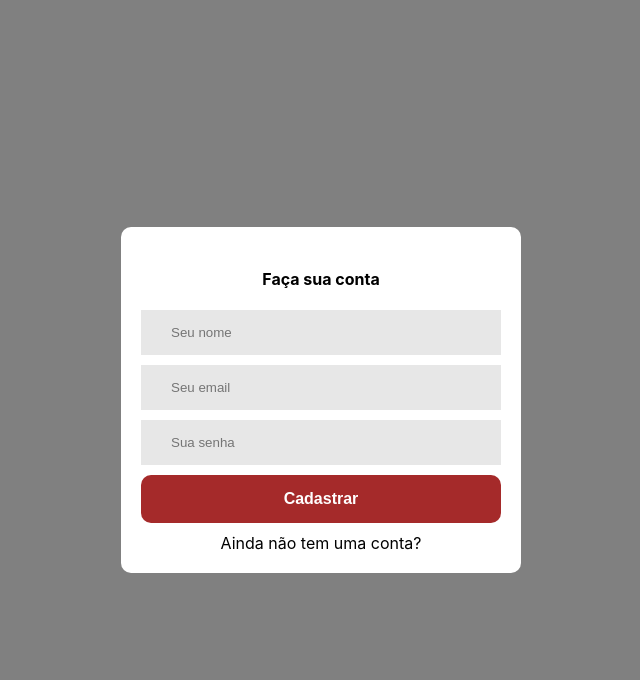
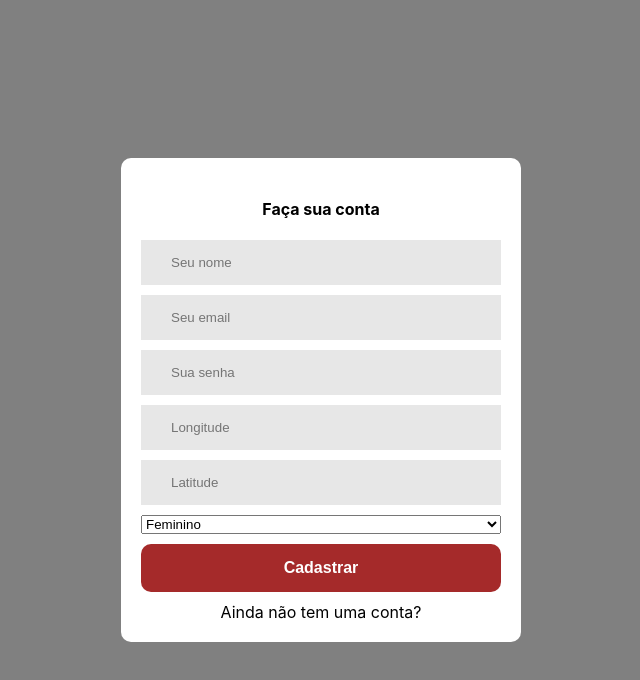
Before and after one commit to Raafaeel/Trabalho-Sistemas-Distribuidos, a Next.js app in the folder Programa para cadastro de usuários/nextjs-login/: page /cadastro in a window 1280 px wide. Shown: the top 680 px of the page, without its empty margins (319-959 px from the left). Built offline with nearby package versions, Linux system fonts and the light colour scheme.

Commit message:
asdasd
asdasdasd

```diff
--- a/Programa para cadastro de usuários/nextjs-login/package.json
+++ b/Programa para cadastro de usuários/nextjs-login/package.json
@@ -13,6 +13,7 @@
     "jsonwebtoken": "^9.0.2",
     "next": "15.0.3",
     "react": "18.3.1",
-    "react-dom": "18.3.1"
+    "react-dom": "18.3.1",
+    "react-hook-form": "^7.53.2"
   }
 }
--- a/Programa para cadastro de usuários/nextjs-login/pages/cadastro.js
+++ b/Programa para cadastro de usuários/nextjs-login/pages/cadastro.js
@@ -3,58 +3,96 @@ import Link from 'next/link';
 import { setCookie } from 'cookies-next';
 import { useRouter } from 'next/router';
 import styles from '../styles/Login.module.css';
-import LoginCard from "../src/components/loginCard/loginCard"
+import LoginCard from "../src/components/loginCard/loginCard";
 import Button from '../src/components/button/button';
 import Input from '../src/components/input/input';
+import { useForm } from "react-hook-form";
 
-export default function CadastroPage(){
+export default function CadastroPage() {
     const [formData, setFormData] = useState({
         name: '',
         email: '',
         password: '',
-    })
+        longitude: '',
+        latitude: '',
+    });
 
-    const[error, setError] = useState('')
-    const router = useRouter()
+    const [error, setError] = useState('');
+    const router = useRouter();
+    const { register, handleSubmit } = useForm();
+
     const handleFormEdit = (event, name) => {
         setFormData({
             ...formData,
-            [name]: event.target.value
-        })
+            [name]: event.target.value,
+        });
+    };
+
+    const handleForm = async (data) => {
+        try {
+            const response = await fetch('/api/user/cadastro', {
+                method: 'POST',
+                body: JSON.stringify({ ...formData, ...data }),
+            });
+
+            const json = await response.json();
+            if (response.status !== 201) throw new Error(json.message || 'Erro inesperado');
+
+            setCookie('authorization', json);
+            router.push('/');
+        } catch (err) {
+            setError(err.message || 'Erro ao processar o cadastro');
         }
-
-const handleForm = async (event) => {
-try{
-    event.preventDefault()
-    const response = await fetch('/api/user/cadastro', {
-        method:'POST',
-        body: JSON.stringify(formData)
-    })
-
-    const json = await response.json()
-    if (response.status !== 201) throw new Error(json)
-
-        setCookie('authorization', json)
-        router.push('/')
-    }catch(err){
-        setError(err,message)
-    }
-
-    }
-
+    };
 
     return (
         <div className={styles.background}>
             <LoginCard title="Faça sua conta">
-        <form on Submit={handleForm} className={styles.form}>
-                <Input type="text" placeholder="Seu nome"  required value={formData.name} onChange={(e) => {handleFormEdit(e,'name')}}/>
-                <Input type="email" placeholder="Seu email"  required value={formData.email} onChange={(e) => {handleFormEdit(e,'email')}}/>
-                <Input type="password" placeholder="Sua senha"  required value={formData.password} onChange={(e) => {handleFormEdit(e,'password')}}/>
+                <form onSubmit={handleSubmit(handleForm)} className={styles.form}>
+                    <Input
+                        type="text"
+                        placeholder="Seu nome"
+                        required
+                        value={formData.name}
+                        onChange={(e) => handleFormEdit(e, 'name')}
+                    />
+                    <Input
+                        type="email"
+                        placeholder="Seu email"
+                        required
+                        value={formData.email}
+                        onChange={(e) => handleFormEdit(e, 'email')}
+                    />
+                    <Input
+                        type="password"
+                        placeholder="Sua senha"
+                        required
+                        value={formData.password}
+                        onChange={(e) => handleFormEdit(e, 'password')}
+                    />
+                    <Input
+                        type="number"
+                        placeholder="Longitude"
+                        required
+                        value={formData.longitude}
+                        onChange={(e) => handleFormEdit(e, 'longitude')}
+                    />
+                    <Input
+                        type="number"
+                        placeholder="Latitude"
+                        required
+                        value={formData.latitude}
+                        onChange={(e) => handleFormEdit(e, 'latitude')}
+                    />
+                    <select {...register("sexo", { required: true })}>
+                        <option value="female">Feminino</option>
+                        <option value="male">Masculino</option>
+                    </select>
                     <Button>Cadastrar</Button>
                     {error && <p className={styles.error}>{error}</p>}
                     <Link href='/login'>Ainda não tem uma conta?</Link>
                 </form>
             </LoginCard>
         </div>
-)
+    );
 }
```
Also changed, not shown: 1 other file (tests, documents, lock files or other folders). Lines whose indentation alone changed are shown as unchanged.
